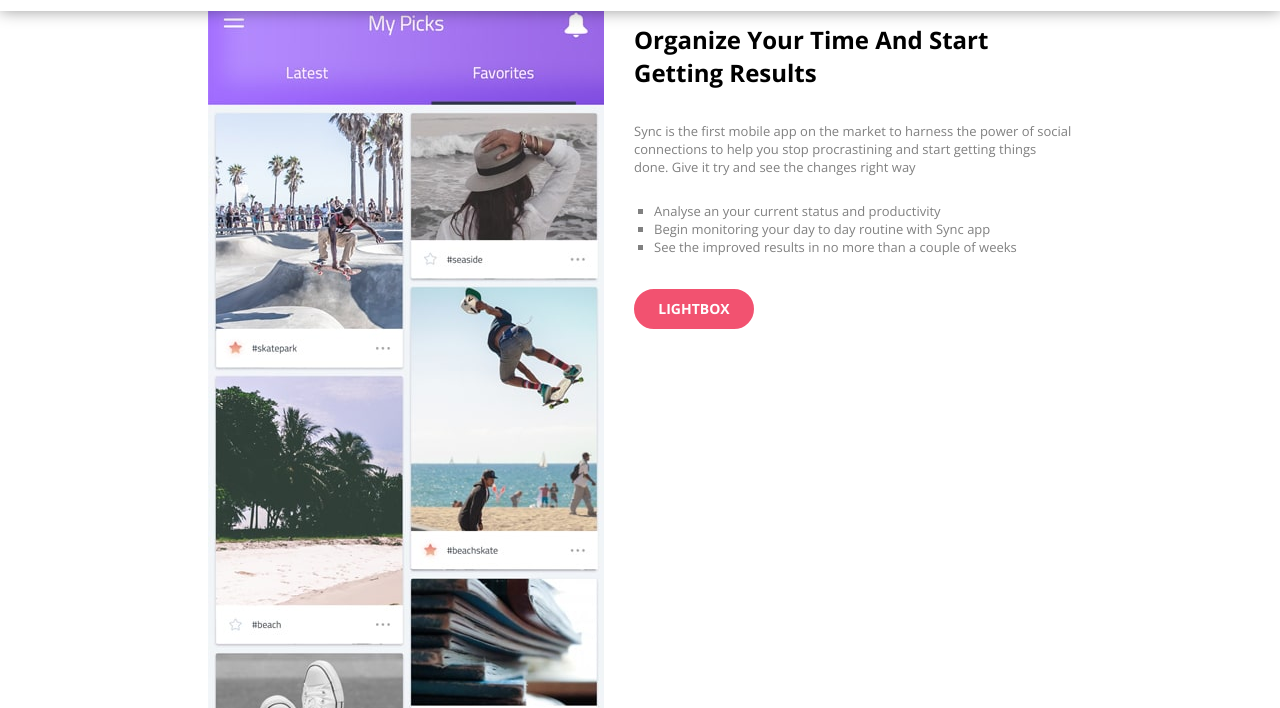
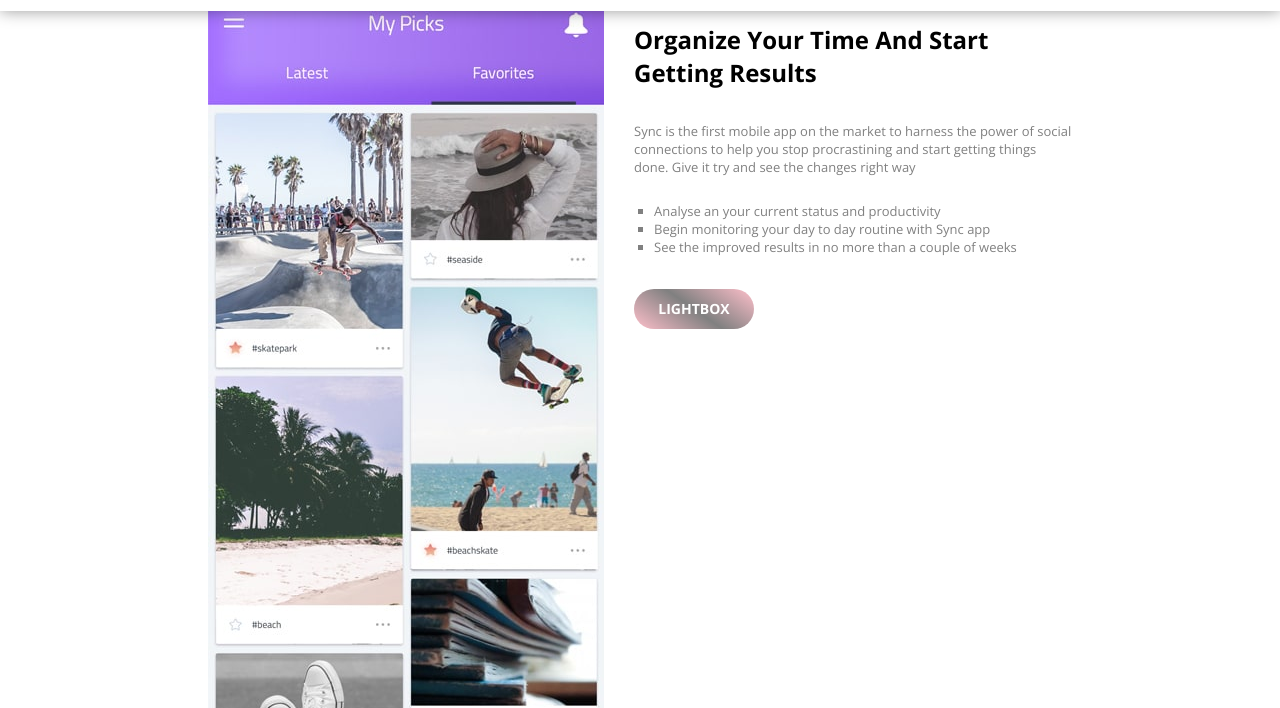
Before and after one commit to LibertadLorda/P2replicaweb, a plain HTML site: page index.html in a window 1280 px wide. In both pictures the pointer is over the button "LIGHTBOX". Shown: the part 1291-1999 px from the top of the page. Drawn offline with nearby package versions, Linux system fonts and the light colour scheme.

Commit message:
Add files via upload

```diff
--- a/index.html
+++ b/index.html
@@ -17,13 +17,14 @@
             <div class="logo">
                 <img src="./images/logo.svg" alt="logo">
             </div>
+
             <div class="links">
                 <ul>
                     <li><a href="#menu-description">Description</a></li>
                     <li><a href="#">Features</a></li>
                     <li><a href="#">Screens</a></li>
                     <li><a href="#" class="more">Extra<i class="fa-solid fa-angle-down"></i></a></li>
-                    <li><a href="www.factoriaf5.org" class="dwl">Download</a></li>
+                    <li><a href="https://factoriaf5.org" class="dwl">Download</a></li>
                 </ul>
             </div>
         </nav>
@@ -45,6 +46,7 @@
                     <i class="fa-brands fa-apple"></i>
                     Download
                 </button>
+
                 <button type="button" class="btn-play">
                     <i class="fa-solid fa-play"></i>
                     Download
@@ -92,16 +94,19 @@
             <div class="organize-img">
                 <img src="./images/screenshot-2.jpg" alt="screenshot-2">
             </div>
+
             <div class="organize">
                 <h2>Organize Your Time And Start Getting Results</h2>
                 <p>Sync is the first mobile app on the market to harness the power of social
                     connections to help you stop procrastining and start getting things done.
                     Give it try and see the changes right way</p>
+
                 <ul>
                     <li>Analyse an your current status and productivity</li>
                     <li>Begin monitoring your day to day routine with Sync app</li>
                     <li>See the improved results in no more than a couple of weeks</li>
                 </ul>
+
                 <button type="button" class="btn-lightbox">Lightbox</button>
             </div>
         </section>
@@ -113,10 +118,12 @@
                         <i class="fa-regular fa-clock"></i>
                         Schedule
                     </button>
+
                     <button type="button" class="btn-tracking">
                         <i class="fa-sharp fa-regular fa-list"></i>
                         Tracking
                     </button>
+
                     <button type="button" class="btn-organize">
                         <i class="fa-solid fa-calendar-days"></i>
                         Organize
@@ -142,14 +149,12 @@
             <div class="calendar-img">
                 <img src="./images/screenshot-7.jpg" alt="screenshot-7">
             </div>
-
         </section>
 
     <!--Menú Features-->
 
         <section id="menu-features" class="menu3">
             <h2>Special Features</h2>
-
         </section>
 
         <div class="features-title">
@@ -165,7 +170,9 @@
                     <i class="fa-solid fa-star" style="color: #fecb3e;"></i>
                     <i class="fa-solid fa-star" style="color: #fecb3e;"></i>
                 </div>
+
                 <div class="linea"></div>
+
                 <p>I love using Sync for my personal development needs. It meets all my
                     requirements and it actually nelps a lot with focusing skills.</p>
                 <h5>Rick Jones - Designer</h5>
@@ -179,7 +186,9 @@
                     <i class="fa-solid fa-star" style="color: #fecb3e;"></i>
                     <i class="fa-solid fa-star" style="color: #fecb3e;"></i>
                 </div>
+
                 <div class="linea"></div>
+
                 <p>After trying out a large number of personal coaching apps I decided to give
                     Sync a try and what a wonderjul surprise.</p>
                 <h5>Lynda Marquez-Developer</h5>
@@ -193,7 +202,9 @@
                     <i class="fa-solid fa-star" style="color: #fecb3e;"></i>
                     <i class="fa-solid fa-star" style="color: #fecb3e;"></i>
                 </div>
+
                 <div class="linea"></div>
+
                 <p>Never dreamed I could learn so fast how to focus on my personal goals and
                     improve my life to levels I never thougnt possible</p>
                 <h5>Jay Frisco - Marketer</h5>
@@ -204,15 +215,19 @@
             <div class="logo-test1">
                 <img src="./images/customer-logo-1.png" alt="logo1">
             </div>
+
             <div class="logo-test2">
                 <img src="./images/customer-logo-2.png" alt="logo2">
             </div>
+
             <div class="logo-test3">
                 <img src="./images/customer-logo-3.png" alt="logo3">
             </div>
+
             <div class="logo-test4">
                 <img src="./images/customer-logo-4.png" alt="logo4">
             </div>
+
             <div class="logo-test5">
                 <img src="./images/customer-logo-5.png" alt="logo5">
             </div>
@@ -227,7 +242,9 @@
                     <i class="fa-solid fa-star" style="color: #fecb3e;"></i>
                     <i class="fa-solid fa-star" style="color: #fecb3e;"></i>
                 </div>
+
                 <div class="linea"></div>
+
                 <p>I got so much value from using Sync in my daily life for which I am very grateful
                     and would recommend it to evervbody</p>
                 <h5>Frank Gibson - Manager</h5>
@@ -241,11 +258,14 @@
                     <i class="fa-solid fa-star" style="color: #fecb3e;"></i>
                     <i class="fa-solid fa-star" style="color: #fecb3e;"></i>
                 </div>
+
                 <div class="linea"></div>
+
                 <p>If you have great goals but can't figure out a way to keep focused then you
                     should definitely give Sync a try and see the results</p>
                 <h5>Rita Longmile - Designer</h5>
             </div>
+
             <div class="testimonial-info6">
                 <div class="star-icon">
                     <i class="fa-solid fa-star" style="color: #fecb3e;"></i>
@@ -254,7 +274,9 @@
                     <i class="fa-solid fa-star" style="color: #fecb3e;"></i>
                     <i class="fa-solid fa-star" style="color: #fecb3e;"></i>
                 </div>
+
                 <div class="linea"></div>
+
                 <p>I've been looking for a great organizer app for such a long time but now I am
                     really happy that I found Sync. It's beeen working great</p>
                 <h5>Jones Smith - Developer</h5>
@@ -317,6 +339,7 @@
                     <i class="fa-brands fa-apple"></i>
                     Download
                 </button>
+
                 <button type="button" class="btn-play">
                     <i class="fa-solid fa-play"></i>
                     Download
@@ -331,9 +354,12 @@
             <div class="contact">
                 <h3><strong>Contact Info</strong></h3>
                 <div class="contact-info">
-                    <p><i class="fa-solid fa-location-dot fa-lg" style="color: #b0b0b0;"></i>&nbsp; 22 Innovation Street CA, US</p>
-                    <p><i class="fa-solid fa-envelope fa-lg" style="color: #b0b0b0;"></i>&nbsp; office@syncmobile.com</p>
-                    <p><i class="fa-solid fa-phone fa-lg" style="color: #b0b0b0;"></i>&nbsp; +44 376 945 23</p>
+                    <p><i class="fa-solid fa-location-dot fa-lg" style="color: #b0b0b0;">
+                    </i>&nbsp; 22 Innovation Street CA, US</p>
+                    <p><i class="fa-solid fa-envelope fa-lg" style="color: #b0b0b0;">
+                    </i>&nbsp; office@syncmobile.com</p>
+                    <p><i class="fa-solid fa-phone fa-lg" style="color: #b0b0b0;">
+                    </i>&nbsp; +44 376 945 23</p>
                 </div>
             </div>
 
--- a/styles.css
+++ b/styles.css
@@ -1,4 +1,5 @@
 @import url('https://fonts.googleapis.com/css?family=Open+Sans:400,400i,700&display=swap&subset=latin-ext');
+
 
 * {
     box-sizing: border-box;
@@ -54,7 +55,6 @@ html {
     cursor: pointer;
     text-decoration: none;
 }
-
 
 .links .dwl{
     display: flex;
@@ -217,6 +217,12 @@ h1{
     height: 40px;
     margin-top: 20px;
 }
+
+.btn-lightbox:hover{
+    background:linear-gradient(35deg, pink, grey, pink);
+    border: 2px grey;
+}
+
 
 #menu-calendar{
     display: flex;
@@ -423,6 +429,7 @@ h1{
     padding-top: 50px;
 }
 
+
 .icons2 span{
     display:flex;
     justify-content: space-around;
```
Also changed, not shown: 1 other file.
